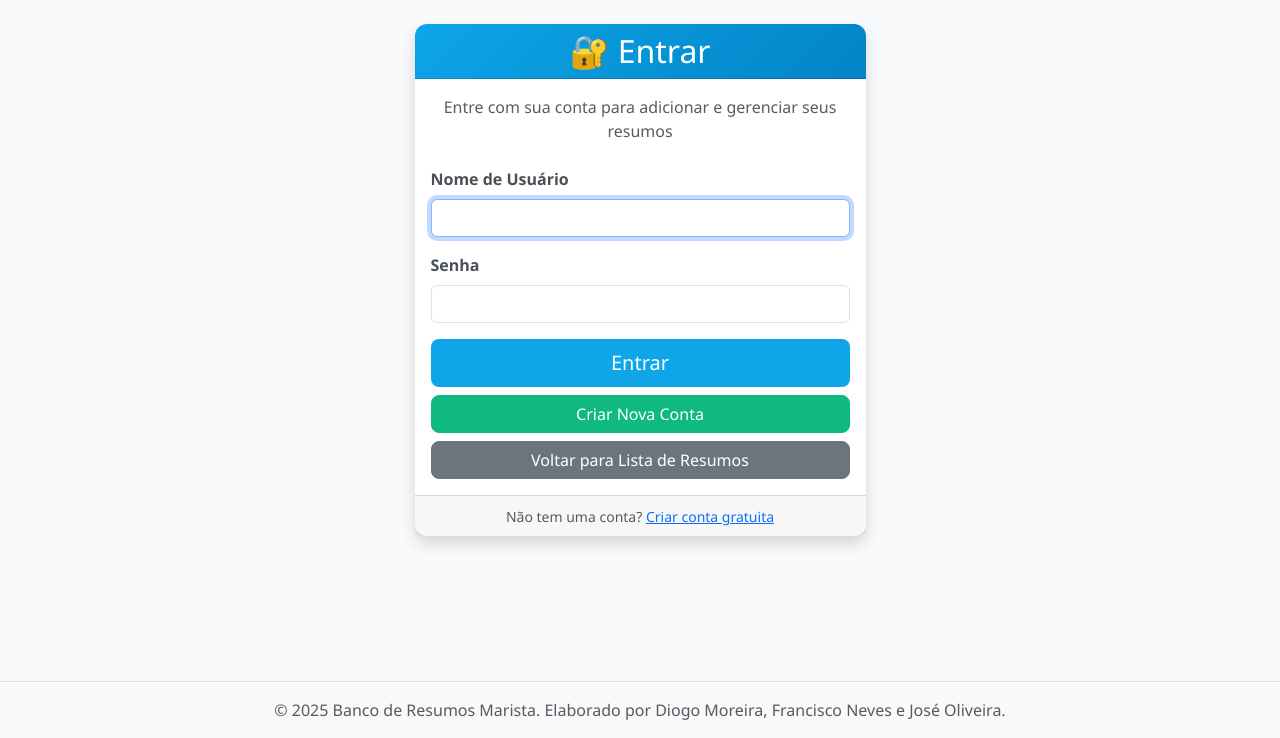
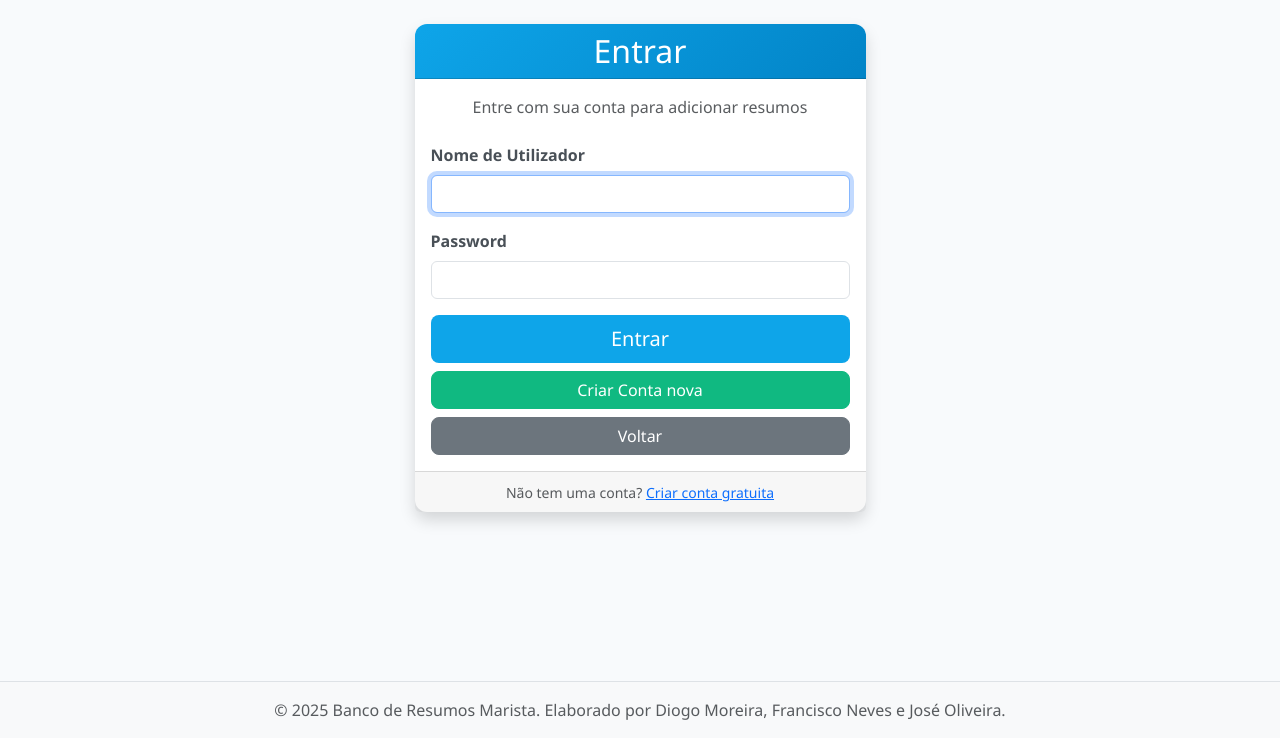
Before and after one commit to diogomufasa/banco-resumos-marista, a Django app: page /login/ in a window 1280 px wide. Shown: the part 62-800 px from the top of the page. Run offline with Django 5.2, Linux system fonts and the light colour scheme.

Commit message:
formatting changes

```diff
--- a/src/resumos/templates/resumos/base.html
+++ b/src/resumos/templates/resumos/base.html
@@ -50,7 +50,7 @@
                 <ul class="navbar-nav ms-auto">
                     {% if user.is_authenticated %}
                     <li class="nav-item">
-                        <a class="nav-link" href="{% url 'resumos:criar' %}">➕ Adicionar Resumo</a>
+                        <a class="nav-link" href="{% url 'resumos:criar' %}"> + Adicionar Resumo</a>
                     </li>
                     <li class="nav-item">
                         <span class="nav-link"> Olá, {{ user.username }}</span>
--- a/src/resumos/templates/resumos/confirmar_delete.html
+++ b/src/resumos/templates/resumos/confirmar_delete.html
@@ -24,7 +24,7 @@
                 </div>
 
                 <div class="alert alert-danger">
-                    <strong> Atenção:</strong> Esta ação não pode ser desfeita! Todos os dados deste resumo serão permanentemente removidos.
+                    <strong> Atenção:</strong> Não pode voltar a trás! Todos os dados deste resumo serão permanentemente removidos.
                 </div>
 
                 <form method="post">
--- a/src/resumos/templates/resumos/detalhe.html
+++ b/src/resumos/templates/resumos/detalhe.html
@@ -15,7 +15,7 @@
 
         <!-- Card do Resumo -->
         <div class="card shadow">
-            <div class="card-header bg-primary text-white">
+            <div class="card-header bg-primary">
                 <h2 class="mb-0">{{ resumo.titulo }}</h2>
             </div>
             <div class="card-body">
@@ -53,7 +53,7 @@
                 <hr>
                 <div class="mt-3">
                     <a href="{{ resumo.arquivo.url }}" class="btn btn-success" download>
-                        📥 Descarregar Arquivo Anexo
+                        📥 Descarregar Resumo
                     </a>
                 </div>
                 {% endif %}
@@ -62,7 +62,7 @@
             <!-- Ações -->
             <div class="card-footer">
                 <a href="{% url 'resumos:lista' %}" class="btn btn-secondary">← Voltar</a>
-                <a href="{% url 'resumos:exportar_pdf' resumo.pk %}" class="btn btn-info"> Descarregar PDF</a>
+                <!-- <a href="{% url 'resumos:exportar_pdf' resumo.pk %}" class="btn btn-info"> Descarregar PDF</a> -->
                 {% if user == resumo.autor %}
                 <a href="{% url 'resumos:editar' resumo.pk %}" class="btn btn-warning"> Editar</a>
                 <button type="button" class="btn btn-danger" data-bs-toggle="modal" data-bs-target="#deleteModal">
--- a/src/resumos/templates/resumos/login.html
+++ b/src/resumos/templates/resumos/login.html
@@ -7,16 +7,16 @@
     <div class="col-lg-5 mx-auto">
         <div class="card shadow">
             <div class="card-header text-white text-center" style="background: linear-gradient(135deg, #0ea5e9 0%, #0284c7 100%);">
-                <h2 class="mb-0">🔐 Entrar</h2>
+                <h2 class="mb-0">Entrar</h2>
             </div>
             <div class="card-body">
                 <p class="text-center text-muted mb-4">
-                    Entre com sua conta para adicionar e gerenciar seus resumos
+                    Entre com sua conta para adicionar resumos
                 </p>
 
                 {% if form.errors %}
                 <div class="alert alert-danger">
-                    <strong>Erro!</strong> Nome de usuário ou senha incorretos.
+                    <strong>Erro!</strong> Nome de Utilizador e Password
                 </div>
                 {% endif %}
 
@@ -24,7 +24,7 @@
                     {% csrf_token %}
 
                     <div class="mb-3">
-                        <label for="username" class="form-label">Nome de Usuário</label>
+                        <label for="username" class="form-label">Nome de Utilizador</label>
                         <input
                             type="text"
                             class="form-control"
@@ -35,7 +35,7 @@
                     </div>
 
                     <div class="mb-3">
-                        <label for="password" class="form-label">Senha</label>
+                        <label for="password" class="form-label">Password</label>
                         <input
                             type="password"
                             class="form-control"
@@ -51,10 +51,10 @@
                             Entrar
                         </button>
                         <a href="{% url 'resumos:signup' %}" class="btn btn-success">
-                            Criar Nova Conta
+                            Criar Conta nova
                         </a>
                         <a href="{% url 'resumos:lista' %}" class="btn btn-secondary">
-                            Voltar para Lista de Resumos
+                            Voltar
                         </a>
                     </div>
                 </form>
```
Also changed, not shown: src/resumos/templates/resumos/form.html (+7 -12 lines), src/resumos/templates/resumos/lista.html (+1 -6 lines), src/resumos/templates/resumos/perfil.html (+6 -6 lines), src/resumos/templates/resumos/signup.html (+5 -5 lines), src/db.sqlite3, src/resumos/services/groq_guard.py (line endings or trailing spaces).
